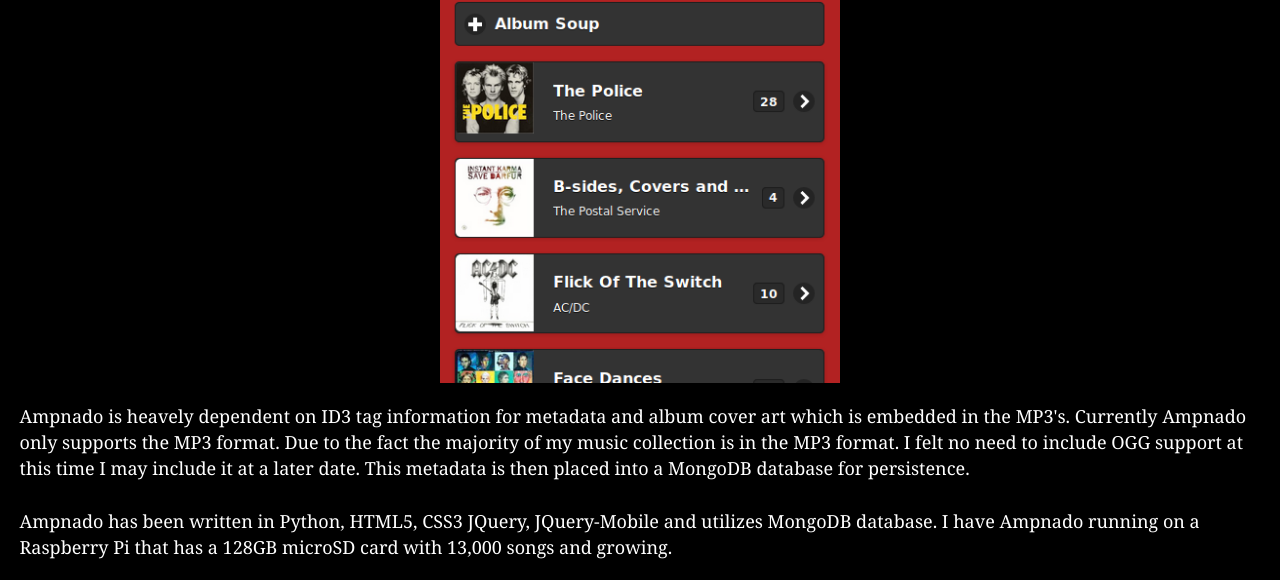
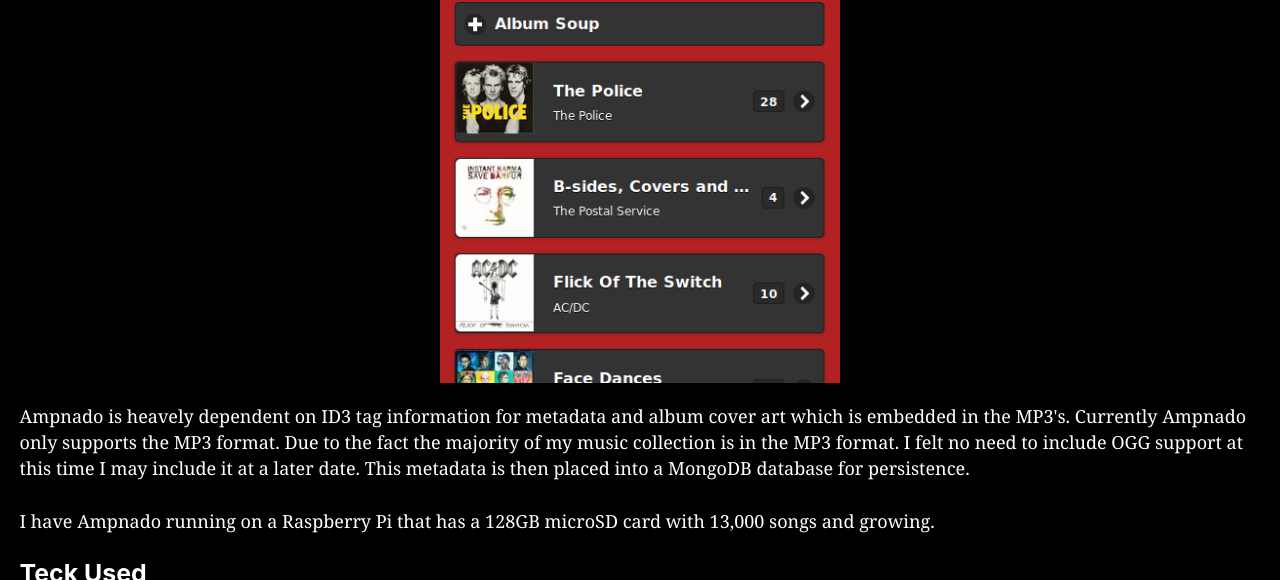
Before and after one commit to cjsmocjsmo/charlie_site, a Gatsby site: page /ampnado in a window 1280 px wide. Shown: the part 439-1019 px from the top of the page. Built offline with nearby package versions, Linux system fonts and the light colour scheme; Gatsby itself is replaced by a stand-in of ours.

Commit message:
txt edits

```diff
--- a/src/pages/ampnado.js
+++ b/src/pages/ampnado.js
@@ -26,12 +26,12 @@
       placed into a MongoDB database for persistence.
     </p>
     <p>
-      Ampnado has been written in Python, HTML5, CSS3 JQuery, JQuery-Mobile
-      and utilizes MongoDB database. I have Ampnado running on a Raspberry Pi
-      that has a 128GB microSD card with 13,000 songs and growing.
+      I have Ampnado running on a Raspberry Pi that has a 128GB microSD
+      card with 13,000 songs and growing.
     </p>
+    <h3>Teck Used</h3>
     <AmpnadoTech />
-    <Link to="/">Go Back To Home Page</Link>
+    {/* <Link to="/">Go Back To Home Page</Link> */}
     <p>
       <Link to="/mediacenter">Go To MediaCenter Page</Link>
     </p>
```
